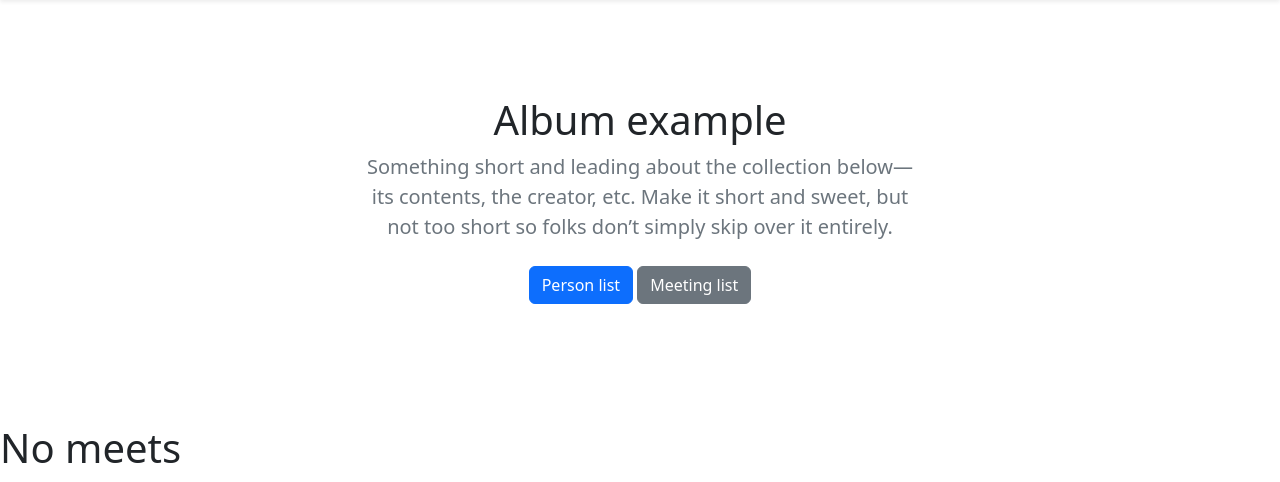
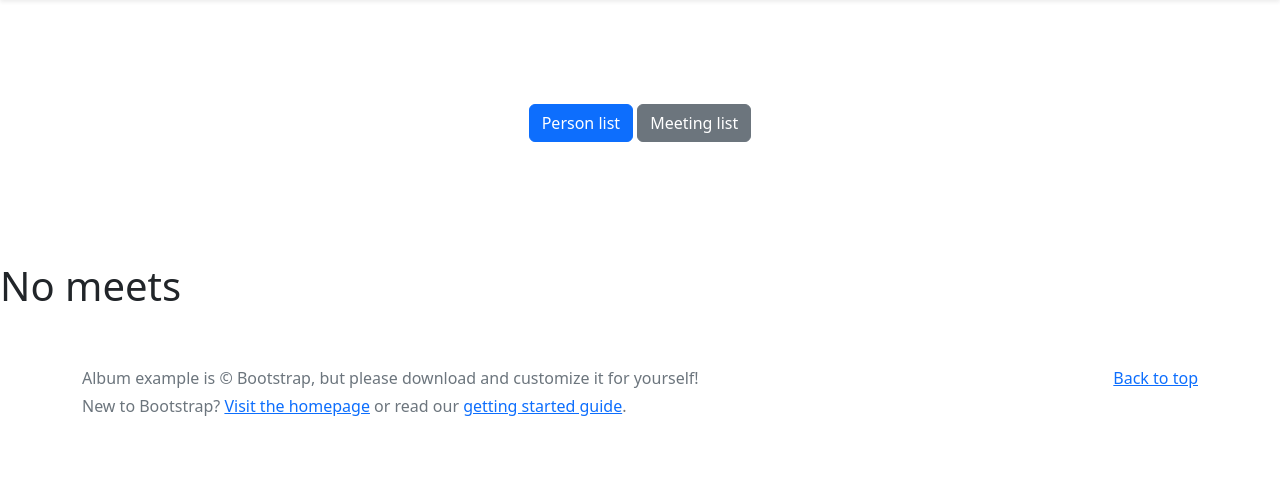
Before and after one commit to Valdas333/baigiamasis_projektas, a Django app: page /persons/ in a window 1280 px wide. Shown: the part 56-538 px from the top of the page. Run offline with Django 4.2, Linux system fonts and the light colour scheme; data that the repository does not hold is empty; some libraries are stand-ins or nearby versions.

```diff
--- a/meetPlanner/meetPlanner/my_planner/templates/my_planner/base.html
+++ b/meetPlanner/meetPlanner/my_planner/templates/my_planner/base.html
@@ -94,9 +94,9 @@
     <section class="py-5 text-center container">
       <div class="row py-lg-5">
         <div class="col-lg-6 col-md-8 mx-auto">
-          <h1 class="fw-light">Album example</h1>
+          <!-- <h1 class="fw-light">Album example</h1>
           <p class="lead text-muted">Something short and leading about the collection below—its contents, the creator,
-            etc. Make it short and sweet, but not too short so folks don’t simply skip over it entirely.</p>
+            etc. Make it short and sweet, but not too short so folks don’t simply skip over it entirely.</p> -->
           <p>
             <a href="{% url 'person_list' %}" class="btn btn-primary my-2">{% trans "person list"|capfirst %}</a>
             <a href="{% url 'index' %}" class="btn btn-secondary my-2">{% trans "meeting list"|capfirst %}</a>
--- a/meetPlanner/meetPlanner/my_planner/templates/my_planner/persons_list.html
+++ b/meetPlanner/meetPlanner/my_planner/templates/my_planner/persons_list.html
@@ -1,6 +1,6 @@
 {% extends "my_planner/base.html" %}
 {% load i18n %}
-{% block title %}{% trans 'Persons list' %}{% endblock title%}
+{% block title %}{% trans 'Persons list' %}{% endblock title %}
 
 {% block content %}
 {% if persons %}
--- a/meetPlanner/meetPlanner/my_planner/views.py
+++ b/meetPlanner/meetPlanner/my_planner/views.py
@@ -12,6 +12,7 @@ class IndexPageListView(ListView):
     template_name = 'my_planner/index.html'
     context_object_name = 'meetings'
     paginate_by = 3
+
 
 class MeetingDetailView(DetailView):
     model = Meeting
--- a/meetPlanner/meetPlanner/users/templates/users/person_detail.html
+++ b/meetPlanner/meetPlanner/users/templates/users/person_detail.html
@@ -1,6 +1,6 @@
 {% extends "my_planner/base.html" %}
 {% load i18n %}
-{% block title %}{% trans 'view person details'|capfirst%}{% endblock title%}
+{% block title %}{% trans 'view person details'|capfirst %}{% endblock title%}
 {% block head%}
 {% load static %}
 
```
Also changed, not shown: meetPlanner/meetPlanner/locale/lt/LC_MESSAGES/django.po, 1 other file.
